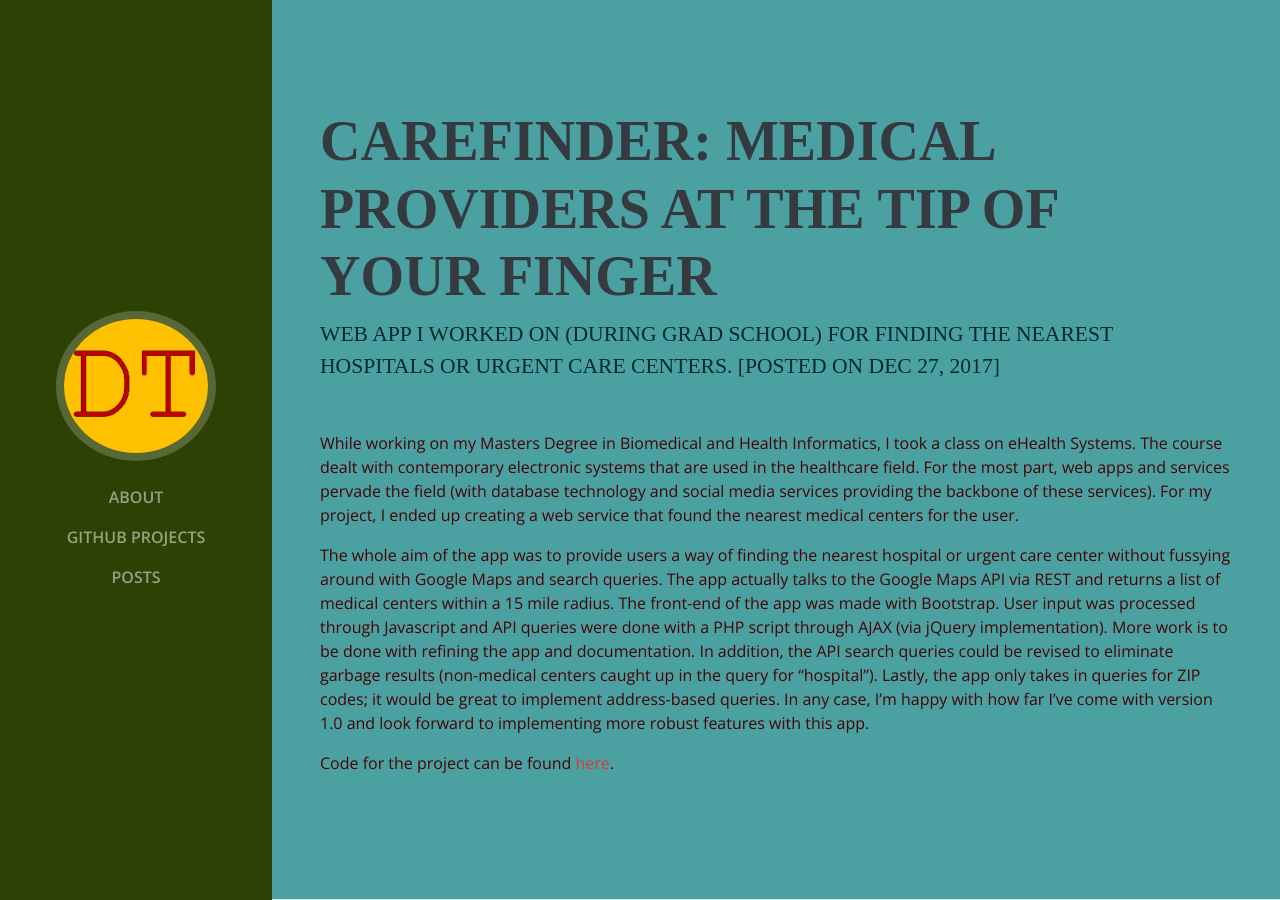
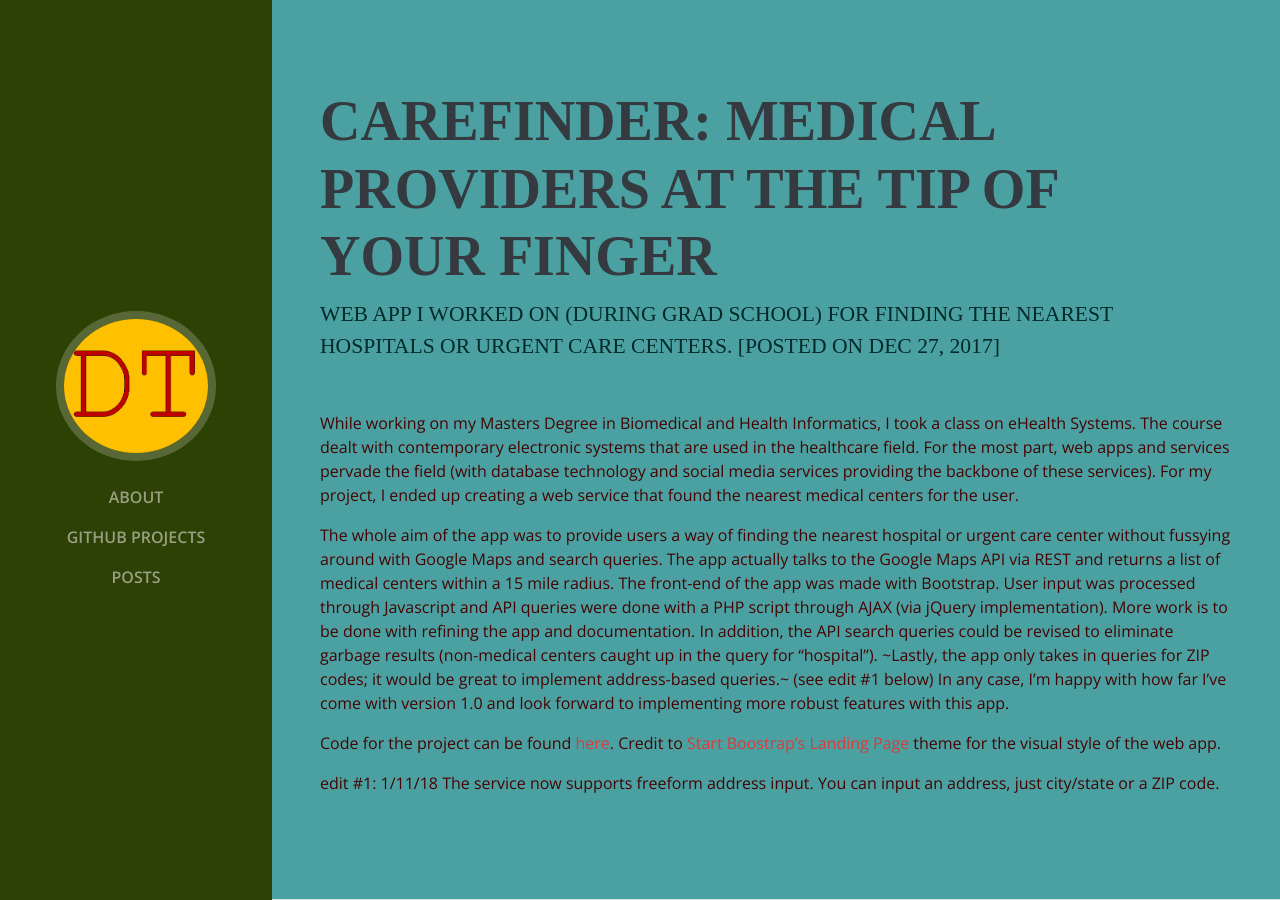
Before and after one commit to DanTruong/DanTruong.github.io, a Jekyll site: the page built from _posts/2017-12-27-carefinder.md, in a window 1280 px wide. Built offline with Jekyll 4.4.1, drawn with Linux system fonts in a browser that asks for light colours; some web fonts are replaced.

Commit message:
Update post on ZIP code input, give credit to SB

```diff
--- a/_posts/2017-12-27-carefinder.md
+++ b/_posts/2017-12-27-carefinder.md
@@ -8,6 +8,8 @@ categories: projects
 
 While working on my Masters Degree in Biomedical and Health Informatics, I took a class on eHealth Systems. The course dealt with contemporary electronic systems that are used in the healthcare field. For the most part, web apps and services pervade the field (with database technology and social media services providing the backbone of these services). For my project, I ended up creating a web service that found the nearest medical centers for the user.
 
-The whole aim of the app was to provide users a way of finding the nearest hospital or urgent care center without fussying around with Google Maps and search queries. The app actually talks to the Google Maps API via REST and returns a list of medical centers within a 15 mile radius. The front-end of the app was made with Bootstrap. User input was processed through Javascript and API queries were done with a PHP script through AJAX (via jQuery implementation). More work is to be done with refining the app and documentation. In addition, the API search queries could be revised to eliminate garbage results (non-medical centers caught up in the query for "hospital"). Lastly, the app only takes in queries for ZIP codes; it would be great to implement address-based queries. In any case, I'm happy with how far I've come with version 1.0 and look forward to implementing more robust features with this app.
+The whole aim of the app was to provide users a way of finding the nearest hospital or urgent care center without fussying around with Google Maps and search queries. The app actually talks to the Google Maps API via REST and returns a list of medical centers within a 15 mile radius. The front-end of the app was made with Bootstrap. User input was processed through Javascript and API queries were done with a PHP script through AJAX (via jQuery implementation). More work is to be done with refining the app and documentation. In addition, the API search queries could be revised to eliminate garbage results (non-medical centers caught up in the query for "hospital"). ~Lastly, the app only takes in queries for ZIP codes; it would be great to implement address-based queries.~ (see edit #1 below) In any case, I'm happy with how far I've come with version 1.0 and look forward to implementing more robust features with this app.
 
-Code for the project can be found [here](https://github.com/DanTruong/Carefinder).
+Code for the project can be found [here](https://github.com/DanTruong/Carefinder). Credit to [Start Boostrap's](https://startbootstrap.com) [Landing Page](https://startbootstrap.com/template-overviews/landing-page/) theme for the visual style of the web app.
+
+edit #1: 1/11/18 The service now supports freeform address input. You can input an address, just city/state or a ZIP code.
```
